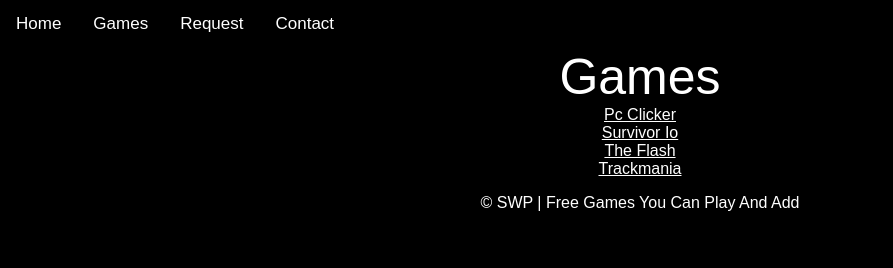
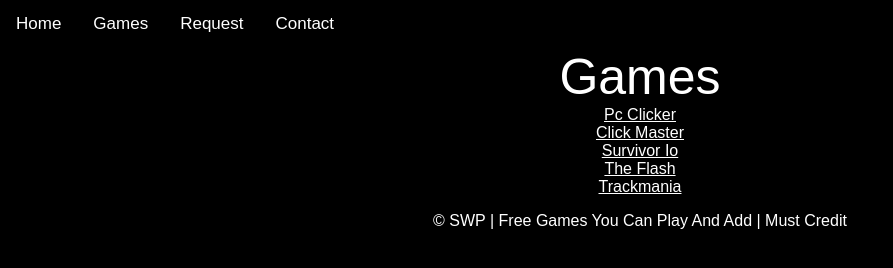
Before and after one commit to Cr4zyLem0ns/SWP, a plain HTML site: page games.html in a window 1280 px wide. Shown: the whole page, without its empty margins (0-893 px from the left). Drawn offline with Linux system fonts and the light colour scheme.

Commit message:
Update games.html

```diff
--- a/games.html
+++ b/games.html
@@ -61,6 +61,7 @@ body {
   <center><h99>Games</h99></center>
 
         <center><a href="clicker.html" >Pc Clicker</a> </center>
+        <center><a href="clickmaster.html" >Click Master</a> </center>
         <center><a href="survivorio.html" >Survivor Io</a> </center>
         <center><a href="flash.html" >The Flash</a> </center>
         <center><a href="track.html" >Trackmania</a> </center>
@@ -68,7 +69,7 @@ body {
 
 
   <footer>
-        <center><p>© SWP | Free Games You Can Play And Add</p></center>
+        <center><p>© SWP | Free Games You Can Play And Add | Must Credit</p></center>
   </footer>
 
 
```
